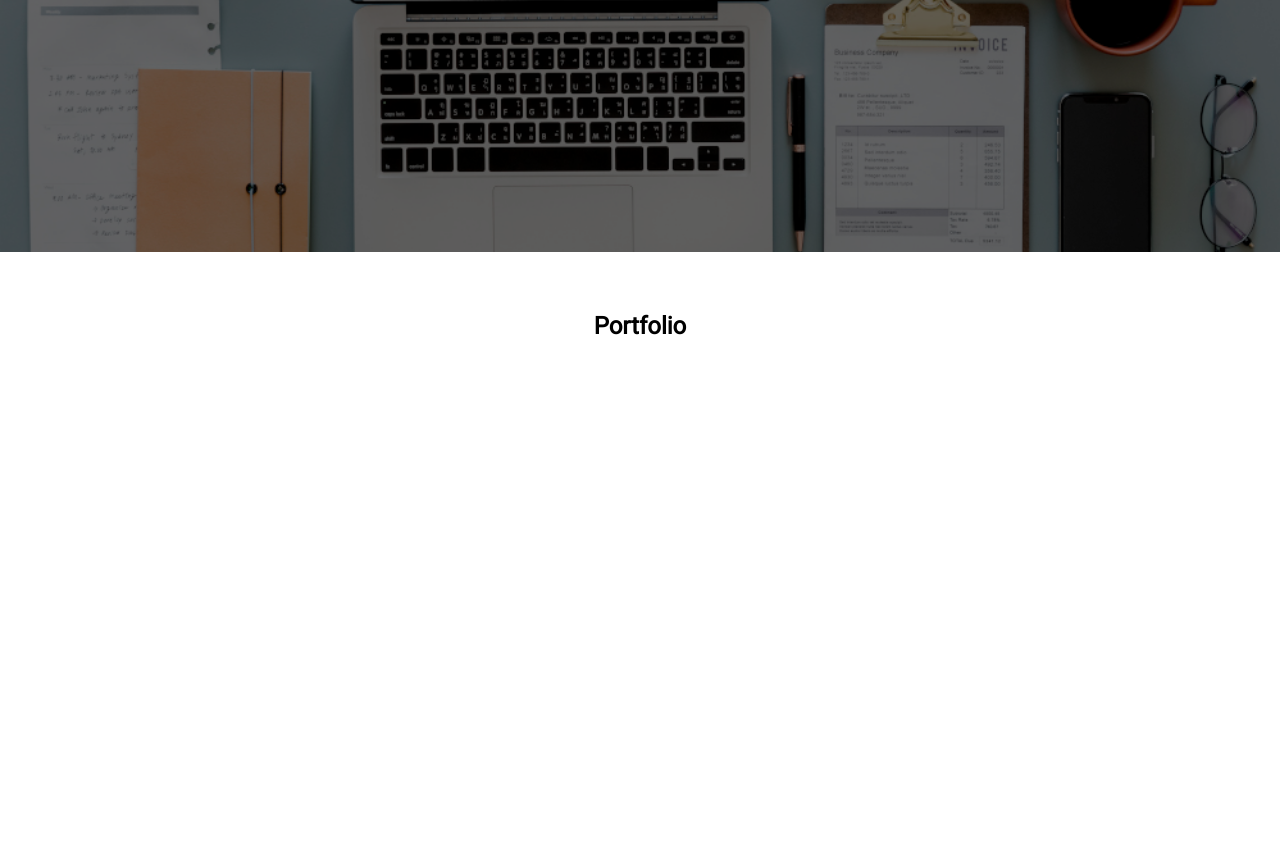
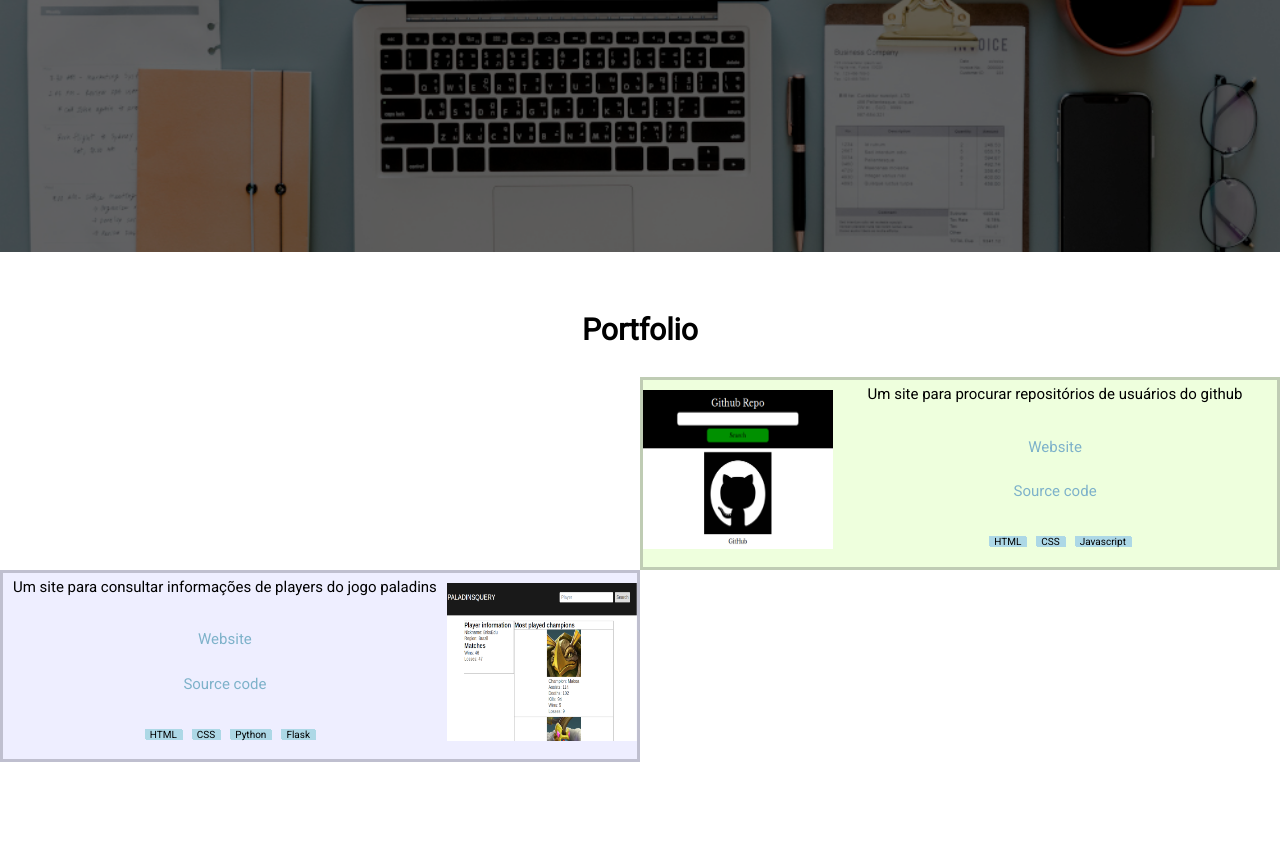
Before and after one commit to Lucas-Severo/lucas-severo.github.io, a plain HTML site: page index.html in a window 1280 px wide. Shown: the part 528-1380 px from the top of the page. Before the commit the page ends 928 px from the top, so only its background shows below. Drawn offline with Linux system fonts and the light colour scheme.

Commit message:
added portfolio space

```diff
--- a/css/content.css
+++ b/css/content.css
@@ -1,9 +1,3 @@
-.content {
-    position: relative;
-    top: 100px;
-    z-index: -2;
-}
-
 .image::before {
     content: "";
     position: absolute;
@@ -33,6 +27,111 @@
 }
 
 .portfolio {
-    padding: 40px 0px;
+    display: flex;
+    flex-direction: column;
+    justify-content: center;
+    position: relative;
+    top: 100px;
+    height: 600px;
+    padding: 60px 0px;
+    text-align: center;
+    z-index: -2;
+}
+
+.portfolio h2 {
+    font-size: 30px;
+}
+
+.projects {
+    display: flex;
+    flex-direction: column;
+    font-size: 20px;
+    height: 100%;
+    padding: 30px 0px;
+}
+
+.project {
+    display: flex;
+    padding: 5px 0px;
+    width: 50%;
+    height: 50%;
+    border: 3px solid rgba(0, 0, 15, 0.2);
+}
+
+.project img {
+    width: 30%;
+    height: 90%;
+    margin-top: 5px;
+}
+
+.project a {
+    height: 25%;
+    font-size: 15px;
+}
+
+.project p.title {
+    height: 30%;
+    font-size: 15px;
+}
+
+div.project:nth-child(odd) {
+    align-self: flex-end;
+    background-color: #efd;
+}
+
+div.project:nth-child(even) {
+    align-self: flex-start;
+    background-color: #eef;
+}
+
+.info {
+    display: flex;
+    flex-direction: column;
+    width: 70%;
+    height: 100%;
     text-align: center;
 }
+
+p.tech {
+    padding: 5px;
+    height: 20%;
+    box-shadow: 1px 1px lightblue;
+    background-color: lightblue;
+    cursor: pointer;
+    font-size: 10px;
+    margin-left: 10px;
+    line-height: 20%;
+}
+
+.techs {
+    display: flex;
+    justify-content: center;
+    padding: 10px 0px;
+}
+
+@media (max-width: 768px) {
+    .project {
+        width: 100%;
+        height: 40%;
+        margin-bottom: 20px;
+    }
+
+    .project img {
+        height: 60%;
+    }
+
+    .project p.title {
+        font-size: 10px;
+        margin-bottom: 10px;
+    }
+
+    .project a {
+        margin-top: 5px;
+        font-size: 10px;
+    }
+
+    p.tech {
+        height: 20%;
+        font-size: 8px;
+    }
+}
--- a/css/style.css
+++ b/css/style.css
@@ -8,6 +8,7 @@
 }
 
 html, body {
+    scroll-behavior: smooth;
     position: relative;
     height: 100%;
 }
@@ -59,13 +60,6 @@ header nav ul li a {
     color: rgba(144, 144, 144, 0.9);
 }
 
-.content {
-    position: relative;
-    top: 100px;
-    padding: 20px 0px;
-    z-index: -2;
-}
-
 @media (max-width: 768px) {
     .toggle {
         display: block;
--- a/index.html
+++ b/index.html
@@ -19,7 +19,7 @@
         </div>
         <nav>
             <ul>
-                <li><a href="#">Portfolio</a></li>
+                <li><a href="#portfolio">Portfolio</a></li>
                 <li><a href="#">Sobre</a></li>
                 <li><a href="#">Contato</a></li>
             </ul>
@@ -28,11 +28,39 @@
     <div class="image">
         <h2>Lucas Rodrigues Severo</h2>
     </div>
-    <div class="content">
-        <div class="portfolio">
-            <h2>Portfolio</h2>
+    <section class="portfolio" id="portfolio">
+        <h2>Portfolio</h2>
+        <div class="projects">
+            <div class="project">
+                <img src="img/project1.png" alt="">
+                <div class="info">
+                    <p class="title">Um site para procurar repositórios de usuários do github</p>
+                    <a href="https://lucas-severo.github.io/github-repo/" target="_blank">Website</a>
+                    <a href="https://github.com/Lucas-Severo/github-repo" target="_blank">Source code</a>
+                    <div class="techs">
+                        <p class="tech">HTML</p>
+                        <p class="tech">CSS</p>
+                        <p class="tech">Javascript</p>
+                    </div>
+                </div>
+            </div>
+
+            <div class="project">
+                <div class="info">
+                    <p class="title">Um site para consultar informações de players do jogo paladins</p>
+                    <a href="https://query-paladins.herokuapp.com/" target="_blank">Website</a>
+                    <a href="https://github.com/Lucas-Severo/paladins-query" target="_blank">Source code</a>
+                    <div class="techs">
+                        <p class="tech">HTML</p>
+                        <p class="tech">CSS</p>
+                        <p class="tech">Python</p>
+                        <p class="tech">Flask</p>
+                    </div>
+                </div>
+                <img src="img/project2.png" alt="">
+            </div>
         </div>
-    </div>
+    </section>
 
     <script src="js/navbar.js"></script>
 </body>
```
Also changed, not shown: img/project1.png (added), img/project2.png (added).
